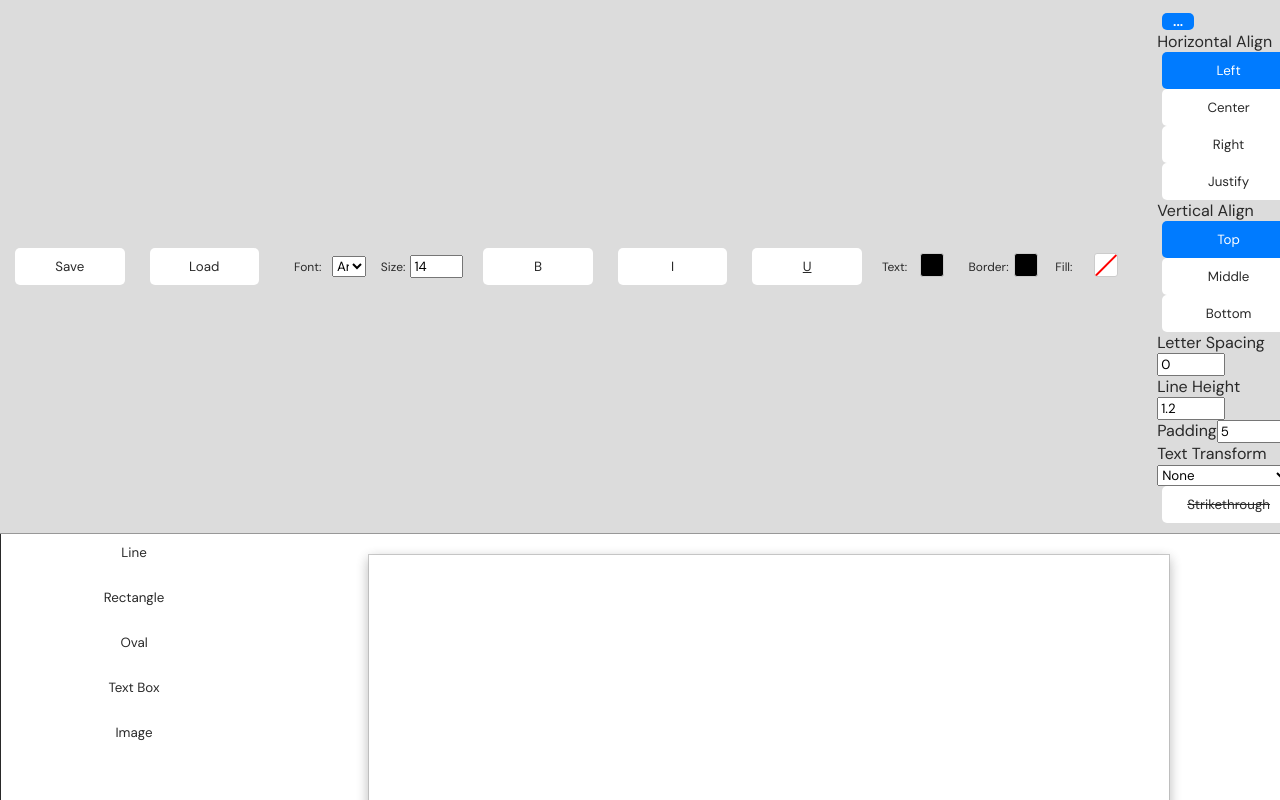
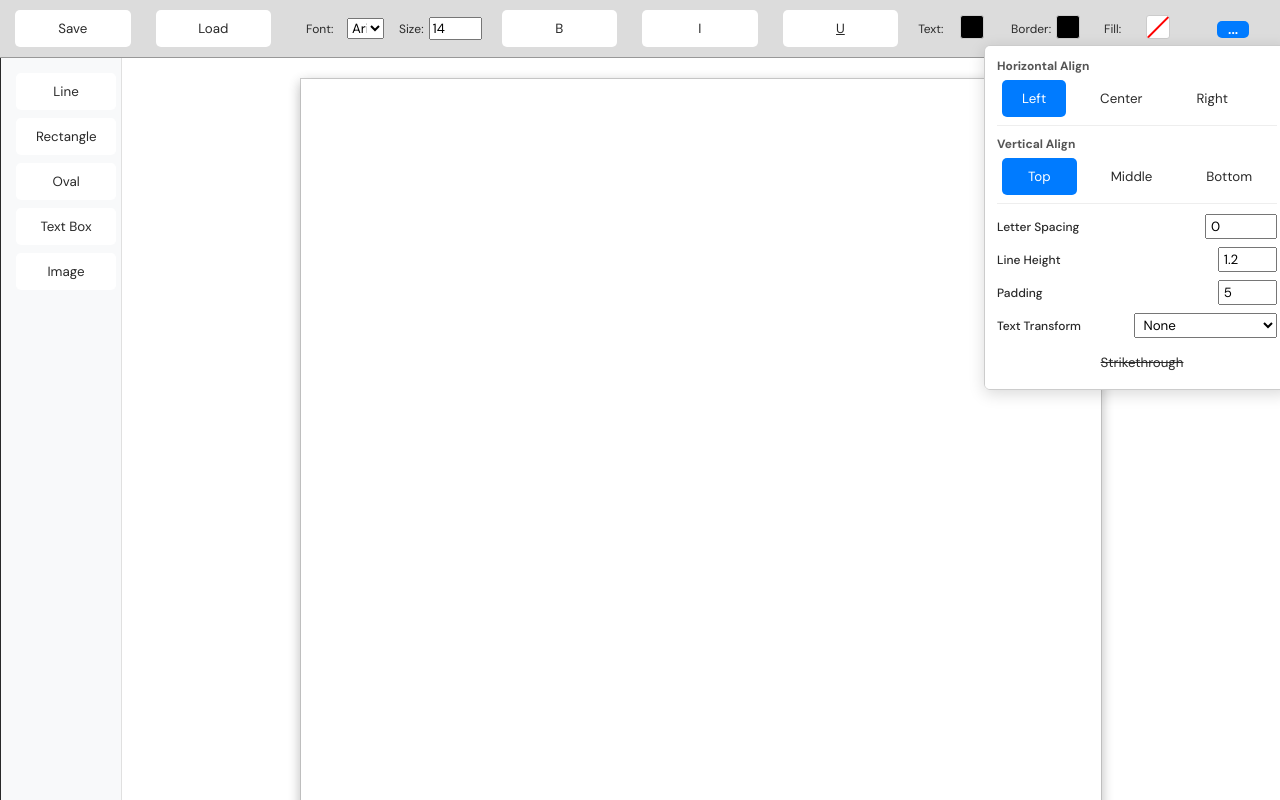
Before and after one commit to KennethWang1/PDF-Editor, a React (Create React App) app in the folder Editor/: page / in a window 1280 px wide. Both pictures are taken after a click on the button "...". Built offline with nearby package versions, Linux system fonts and the light colour scheme.

Commit message:
mostly done!

```diff
--- a/Editor/src/pages/components/pdf.css
+++ b/Editor/src/pages/components/pdf.css
@@ -4,6 +4,20 @@ canvas[id^="document_foreground_"] {
   outline: none !important;
   padding: 0 !important;
   margin: 0 !important;
+}
+
+#sidebar{
+    position: relative;
+    top: 0px;
+    left: 0px;
+    width: 100px;
+    display: flex;
+    flex-direction: column;
+    align-items: stretch;
+    gap: 10px;
+    padding: 15px 10px;
+    background-color: #f8f9fa;
+    border-right: 1px solid #e0e0e0;
 }
 
 #button-col {
--- a/Editor/src/pages/components/pdf.js
+++ b/Editor/src/pages/components/pdf.js
@@ -1313,47 +1313,70 @@ function RenderPDFEditor() {
             ...
           </button>
           {showMoreOptions && (
-            <div className="more-options-popover">
-              <div className="more-options-section">
-                <span className="more-options-label">Horizontal Align</span>
-                <div className="more-options-btn-group">
-                  <button className={`toolbar-button ${formatting.textAlign === 'left' ? 'active' : ''}`} onClick={() => updateFormatting('textAlign', 'left')}>Left</button>
-                  <button className={`toolbar-button ${formatting.textAlign === 'center' ? 'active' : ''}`} onClick={() => updateFormatting('textAlign', 'center')}>Center</button>
-                  <button className={`toolbar-button ${formatting.textAlign === 'right' ? 'active' : ''}`} onClick={() => updateFormatting('textAlign', 'right')}>Right</button>
-                  <button className={`toolbar-button ${formatting.textAlign === 'justify' ? 'active' : ''}`} onClick={() => updateFormatting('textAlign', 'justify')}>Justify</button>
+            <div
+              className="more-options-popover"
+              style={{
+                position: 'absolute',
+                top: '100%',
+                right: 0,
+                marginTop: '6px',
+                width: '280px',
+                maxHeight: 'calc(100vh - 80px)',
+                overflowY: 'auto',
+                backgroundColor: '#ffffff',
+                border: '1px solid #ccc',
+                borderRadius: '6px',
+                boxShadow: '0 4px 16px rgba(0,0,0,0.15)',
+                padding: '12px',
+                zIndex: 1000
+              }}
+            >
+              <div className="more-options-section" style={{ marginBottom: '10px', borderBottom: '1px solid #eee', paddingBottom: '8px' }}>
+                <span className="more-options-label" style={{ display: 'block', fontSize: '12px', fontWeight: 'bold', color: '#555', marginBottom: '6px' }}>Horizontal Align</span>
+                <div className="more-options-btn-group" style={{ display: 'flex', gap: '4px' }}>
+                  <button style={{ flex: 1 }} className={`toolbar-button ${formatting.textAlign === 'left' ? 'active' : ''}`} onClick={() => updateFormatting('textAlign', 'left')}>Left</button>
+                  <button style={{ flex: 1 }} className={`toolbar-button ${formatting.textAlign === 'center' ? 'active' : ''}`} onClick={() => updateFormatting('textAlign', 'center')}>Center</button>
+                  <button style={{ flex: 1 }} className={`toolbar-button ${formatting.textAlign === 'right' ? 'active' : ''}`} onClick={() => updateFormatting('textAlign', 'right')}>Right</button>
+                  <button style={{ flex: 1 }} className={`toolbar-button ${formatting.textAlign === 'justify' ? 'active' : ''}`} onClick={() => updateFormatting('textAlign', 'justify')}>Justify</button>
                 </div>
               </div>
-              <div className="more-options-section">
-                <span className="more-options-label">Vertical Align</span>
-                <div className="more-options-btn-group">
-                  <button className={`toolbar-button ${formatting.verticalAlign === 'top' ? 'active' : ''}`} onClick={() => updateFormatting('verticalAlign', 'top')}>Top</button>
-                  <button className={`toolbar-button ${formatting.verticalAlign === 'center' ? 'active' : ''}`} onClick={() => updateFormatting('verticalAlign', 'center')}>Middle</button>
-                  <button className={`toolbar-button ${formatting.verticalAlign === 'bottom' ? 'active' : ''}`} onClick={() => updateFormatting('verticalAlign', 'bottom')}>Bottom</button>
+
+              <div className="more-options-section" style={{ marginBottom: '10px', borderBottom: '1px solid #eee', paddingBottom: '8px' }}>
+                <span className="more-options-label" style={{ display: 'block', fontSize: '12px', fontWeight: 'bold', color: '#555', marginBottom: '6px' }}>Vertical Align</span>
+                <div className="more-options-btn-group" style={{ display: 'flex', gap: '4px' }}>
+                  <button style={{ flex: 1 }} className={`toolbar-button ${formatting.verticalAlign === 'top' ? 'active' : ''}`} onClick={() => updateFormatting('verticalAlign', 'top')}>Top</button>
+                  <button style={{ flex: 1 }} className={`toolbar-button ${formatting.verticalAlign === 'center' ? 'active' : ''}`} onClick={() => updateFormatting('verticalAlign', 'center')}>Middle</button>
+                  <button style={{ flex: 1 }} className={`toolbar-button ${formatting.verticalAlign === 'bottom' ? 'active' : ''}`} onClick={() => updateFormatting('verticalAlign', 'bottom')}>Bottom</button>
                 </div>
               </div>
-              <div className="more-options-section">
-                <span className="more-options-label">Letter Spacing</span>
-                <input type="number" step="0.5" value={formatting.letterSpacing} onChange={(e) => updateFormatting('letterSpacing', e.target.value)} style={{ width: '60px' }} />
+
+              <div className="more-options-section" style={{ display: 'flex', justifyContent: 'space-between', alignItems: 'center', marginBottom: '8px' }}>
+                <span className="more-options-label" style={{ fontSize: '12px', fontWeight: '500' }}>Letter Spacing</span>
+                <input type="number" step="0.5" value={formatting.letterSpacing} onChange={(e) => updateFormatting('letterSpacing', e.target.value)} style={{ width: '60px', padding: '2px 4px' }} />
               </div>
-              <div className="more-options-section">
-                <span className="more-options-label">Line Height</span>
-                <input type="number" step="0.1" min="0.5" max="3" value={formatting.lineHeight} onChange={(e) => updateFormatting('lineHeight', e.target.value)} style={{ width: '60px' }} />
+
+              <div className="more-options-section" style={{ display: 'flex', justifyContent: 'space-between', alignItems: 'center', marginBottom: '8px' }}>
+                <span className="more-options-label" style={{ fontSize: '12px', fontWeight: '500' }}>Line Height</span>
+                <input type="number" step="0.1" min="0.5" max="3" value={formatting.lineHeight} onChange={(e) => updateFormatting('lineHeight', e.target.value)} style={{ width: '60px', padding: '2px 4px' }} />
               </div>
-              <div className="more-options-section">
-                <span className="more-options-label">Padding</span>
-                <input type="number" min="0" max="50" value={formatting.padding} onChange={(e) => updateFormatting('padding', e.target.value)} style={{ width: '60px' }} />
+
+              <div className="more-options-section" style={{ display: 'flex', justifyContent: 'space-between', alignItems: 'center', marginBottom: '8px' }}>
+                <span className="more-options-label" style={{ fontSize: '12px', fontWeight: '500' }}>Padding</span>
+                <input type="number" min="0" max="50" value={formatting.padding} onChange={(e) => updateFormatting('padding', e.target.value)} style={{ width: '60px', padding: '2px 4px' }} />
               </div>
-              <div className="more-options-section">
-                <span className="more-options-label">Text Transform</span>
-                <select value={formatting.textTransform} onChange={(e) => updateFormatting('textTransform', e.target.value)}>
+
+              <div className="more-options-section" style={{ display: 'flex', justifyContent: 'space-between', alignItems: 'center', marginBottom: '10px' }}>
+                <span className="more-options-label" style={{ fontSize: '12px', fontWeight: '500' }}>Text Transform</span>
+                <select value={formatting.textTransform} onChange={(e) => updateFormatting('textTransform', e.target.value)} style={{ padding: '2px 4px' }}>
                   <option value="none">None</option>
                   <option value="uppercase">Uppercase</option>
                   <option value="lowercase">Lowercase</option>
                   <option value="capitalize">Capitalize</option>
                 </select>
               </div>
-              <div className="more-options-section" style={{ borderBottom: 'none' }}>
-                <button className={`toolbar-button ${formatting.isStrikethrough ? 'active' : ''}`} onClick={() => updateFormatting('isStrikethrough', !formatting.isStrikethrough)} style={{ textDecoration: 'line-through', width: '100%' }}>
+
+              <div className="more-options-section">
+                <button className={`toolbar-button ${formatting.isStrikethrough ? 'active' : ''}`} onClick={() => updateFormatting('isStrikethrough', !formatting.isStrikethrough)} style={{ textDecoration: 'line-through', width: '100%', padding: '6px' }}>
                   Strikethrough
                 </button>
               </div>
@@ -1392,7 +1415,7 @@ function RenderPDFEditor() {
                   height: '1000px',
                   backgroundColor: '#ffffff',
                   boxShadow: '0 4px 12px rgba(0,0,0,0.15)',
-                  border: '1px solid #ccc' // Put any page border here on the wrapper div
+                  border: '1px solid #ccc'
                 }}
               >
                 <canvas
@@ -1425,12 +1448,12 @@ function RenderPDFEditor() {
                 />
               </div>
             ))}
+            {pages.length < MAX_PAGES && (
+              <button onClick={handleAddPage} style={{ marginTop: '20px', padding: '8px 16px', backgroundColor: '#007bff', color: '#fff', border: 'none', borderRadius: '4px', cursor: 'pointer' }}>
+                Add Page
+              </button>
+            )}
           </div>
-          {pages.length < MAX_PAGES && (
-            <button onClick={handleAddPage} style={{ marginTop: '20px', padding: '8px 16px', backgroundColor: '#007bff', color: '#fff', border: 'none', borderRadius: '4px', cursor: 'pointer' }}>
-              Add Page
-            </button>
-          )}
         </main>
       </div>
 
```
